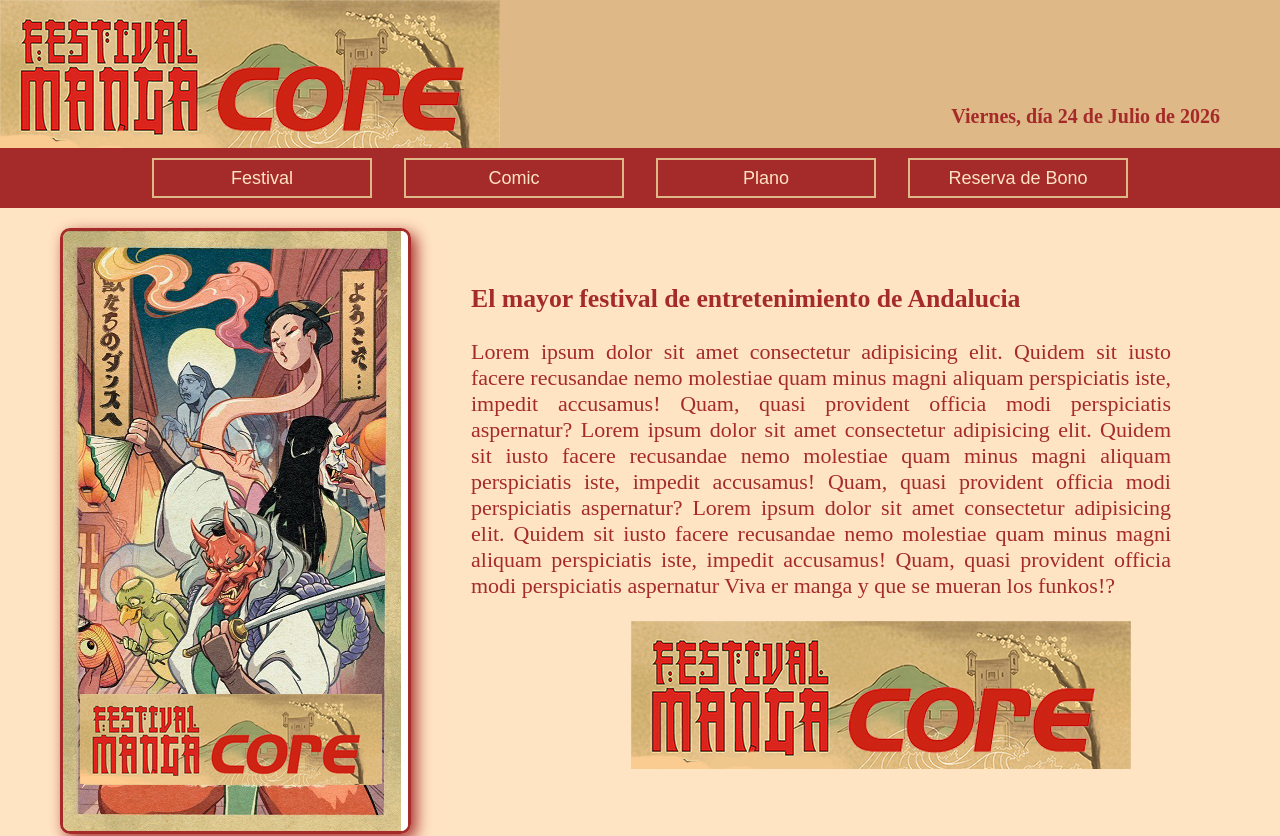
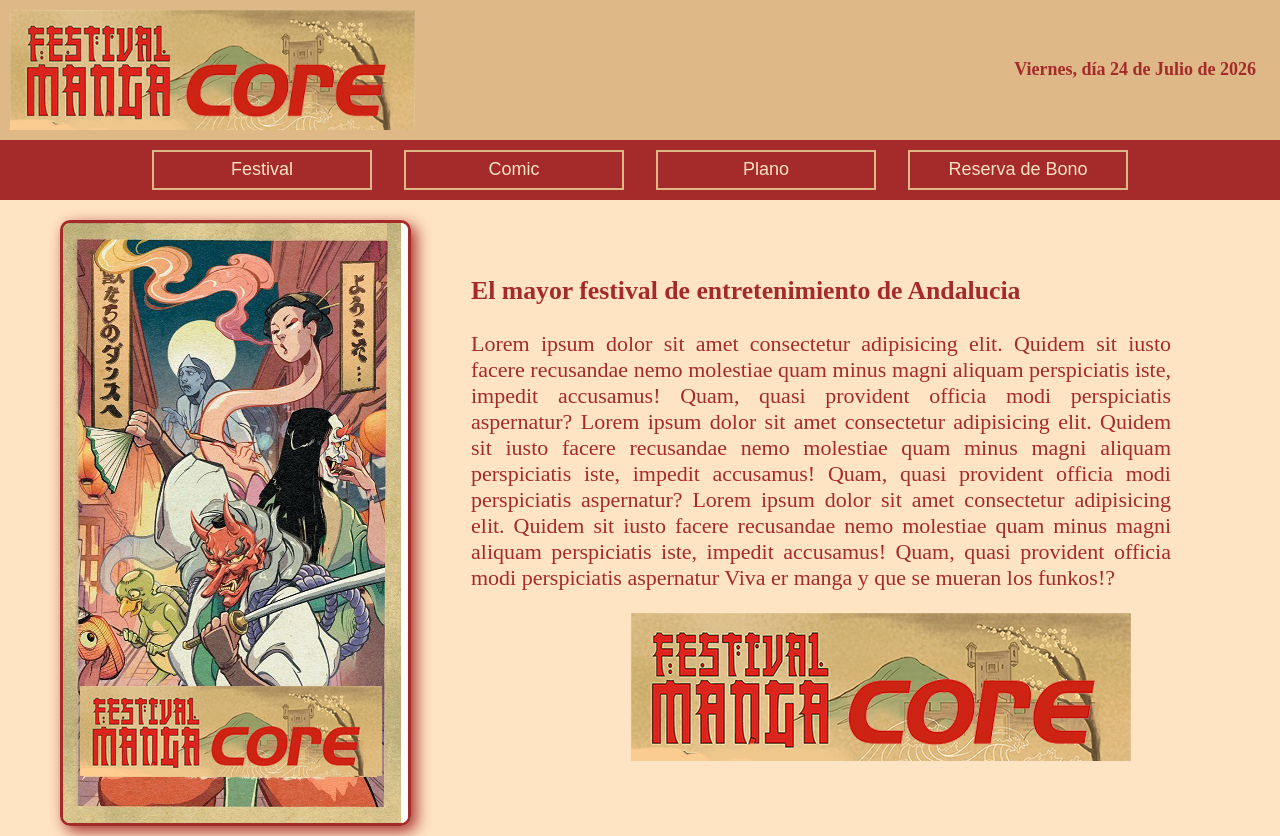
Before and after one commit to Sarajesko/Manga-festival-Web, a plain HTML site: page examen.html in a window 1280 px wide. Shown: the top 836 px of the page. Drawn offline with Linux system fonts and the light colour scheme.

Commit message:
Prevent date from being crushed beside oversized header logo.
Co-authored-by: Cursor <cursoragent@cursor.com>

```diff
--- a/Asset/StyleExamen.css
+++ b/Asset/StyleExamen.css
@@ -15,26 +15,42 @@ body{
 header {
     background-color: burlywood;
     display: flex;
-    flex-wrap: wrap; /* si no cabe la hora, baja de línea en vez de empujar fuera */
-    align-items: flex-end;
+    flex-wrap: wrap;
+    align-items: center;
     justify-content: space-between;
-    gap: 20px;
-     margin:0;
-     padding-right: 20px;
-     width: 100%;
-     box-sizing: border-box;
+    gap: 16px;
+    margin: 0;
+    padding: 10px 24px 10px 10px;
+    width: 100%;
+    box-sizing: border-box;
+}
+
+/* el logo era enorme y aplastaba la fecha contra el borde derecho */
+header > img {
+    max-height: 120px;
+    width: auto;
+    max-width: min(520px, 55vw);
+    height: auto;
+    flex: 0 1 auto;
+    display: block;
 }
 
 #laHora{
     /* margin-left:1000px;  <- esto rompía el layout en monitores normales */
+    margin: 0;
     margin-left: auto;
-    margin-right: 40px;
-    margin-top:40px;
-    margin-bottom: 20px;
     color: brown;
-    font-size: 20px;
-     font-weight: bold;
-     white-space: nowrap;
+    font-size: 18px;
+    font-weight: bold;
+    white-space: nowrap;
+    flex: 0 0 auto; /* que no se encoja ni escriba en vertical */
+    min-width: max-content;
+}
+
+#laHora h1 {
+    margin: 0;
+    font-size: inherit;
+    font-weight: bold;
 }
 
 nav{
```
